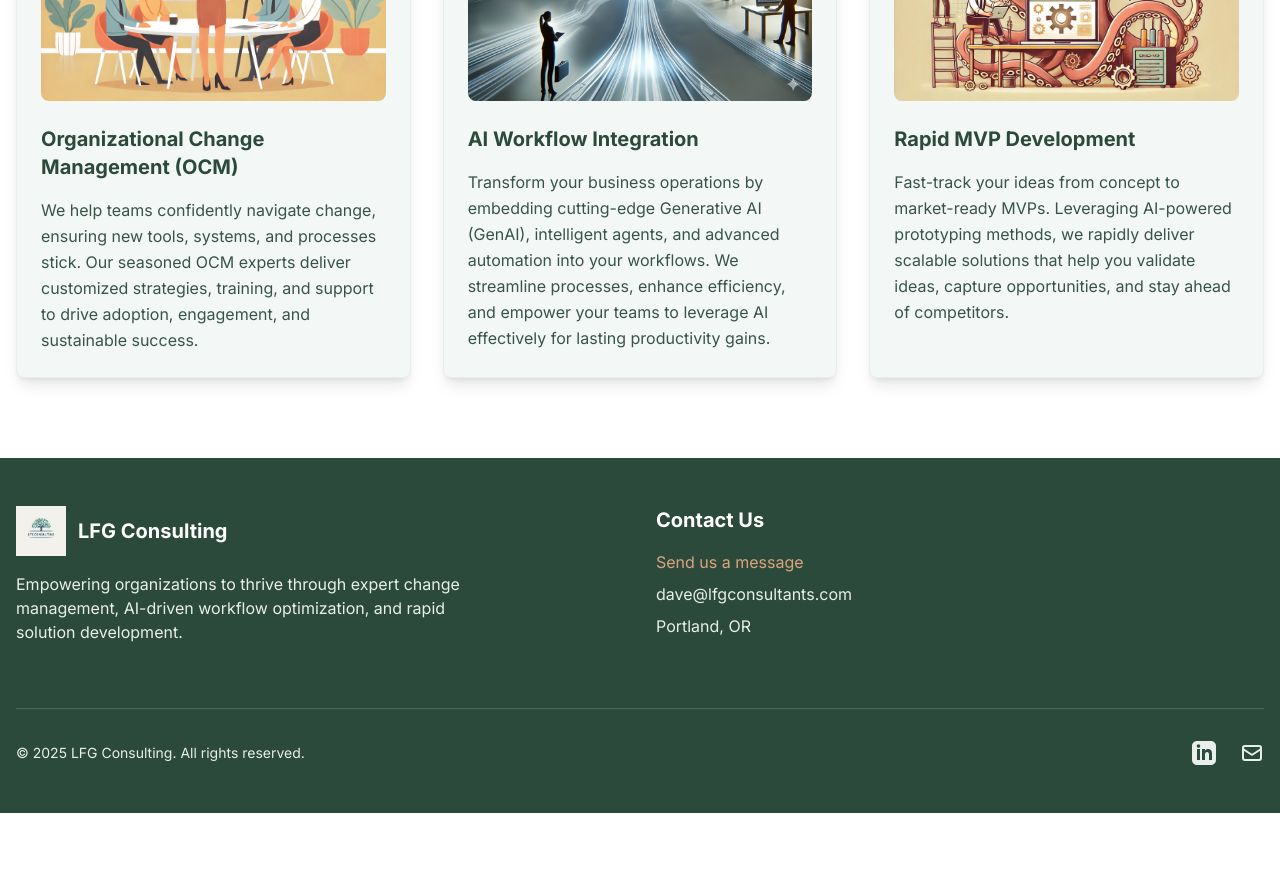
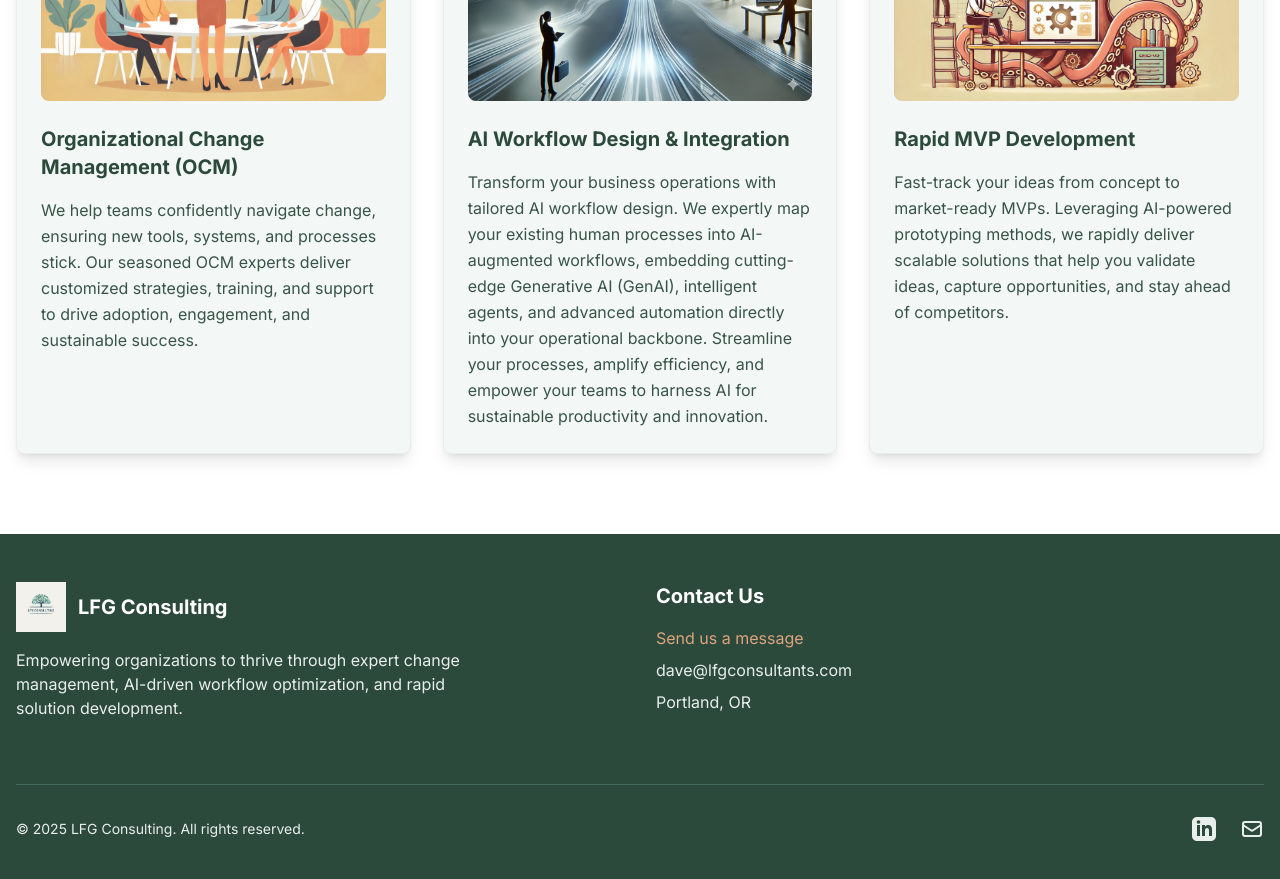
Before and after one commit to grizzdank/lfgwebsite, a Next.js app: page / in a window 1280 px wide. Shown: the part 1920-2799 px from the top of the page. Before the commit the page ends 2733 px from the top, so only its background shows below. Built offline with nearby package versions, Linux system fonts and the light colour scheme.

Commit message:
edit: copy edits to services

```diff
--- a/src/app/services/[slug]/page.tsx
+++ b/src/app/services/[slug]/page.tsx
@@ -30,7 +30,7 @@ const pricingTiers = {
       ]
     }
   ],
-  'ai-workflow-integration': [
+  'ai-workflow-design-integration': [
     {
       name: 'Starter',
       price: 'From $5,000',
--- a/src/data/services.ts
+++ b/src/data/services.ts
@@ -11,8 +11,8 @@ export const services: Service[] = [
     image: '/images/services/ocm.png'
   },
   {
-    title: 'AI Workflow Integration',
-    description: 'Transform your business operations by embedding cutting-edge Generative AI (GenAI), intelligent agents, and advanced automation into your workflows. We streamline processes, enhance efficiency, and empower your teams to leverage AI effectively for lasting productivity gains.',
+    title: 'AI Workflow Design & Integration',
+    description: 'Transform your business operations with tailored AI workflow design. We expertly map your existing human processes into AI-augmented workflows, embedding cutting-edge Generative AI (GenAI), intelligent agents, and advanced automation directly into your operational backbone. Streamline your processes, amplify efficiency, and empower your teams to harness AI for sustainable productivity and innovation.',
     image: '/images/services/ai-workflow.jpg'
   },
   {
```
